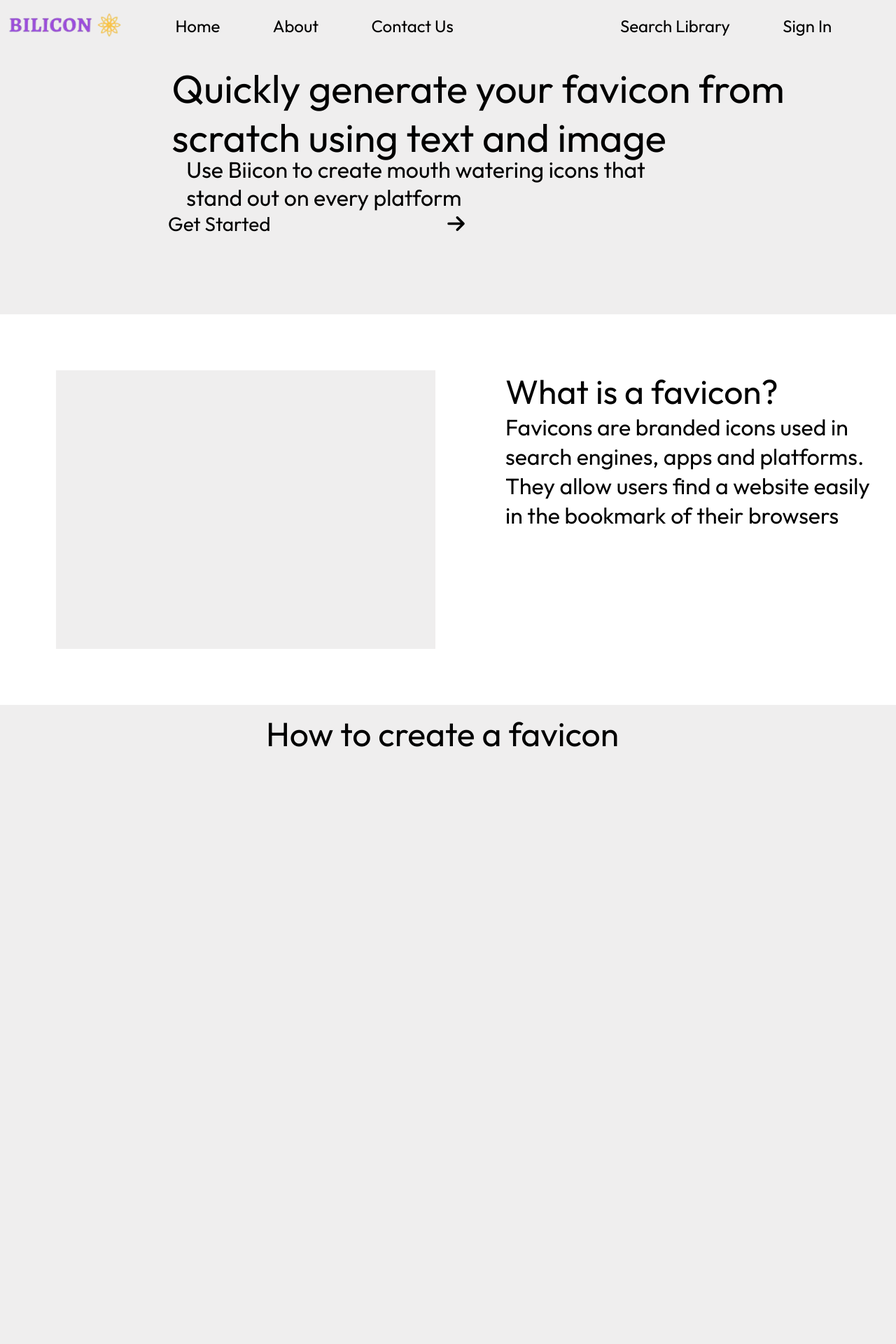
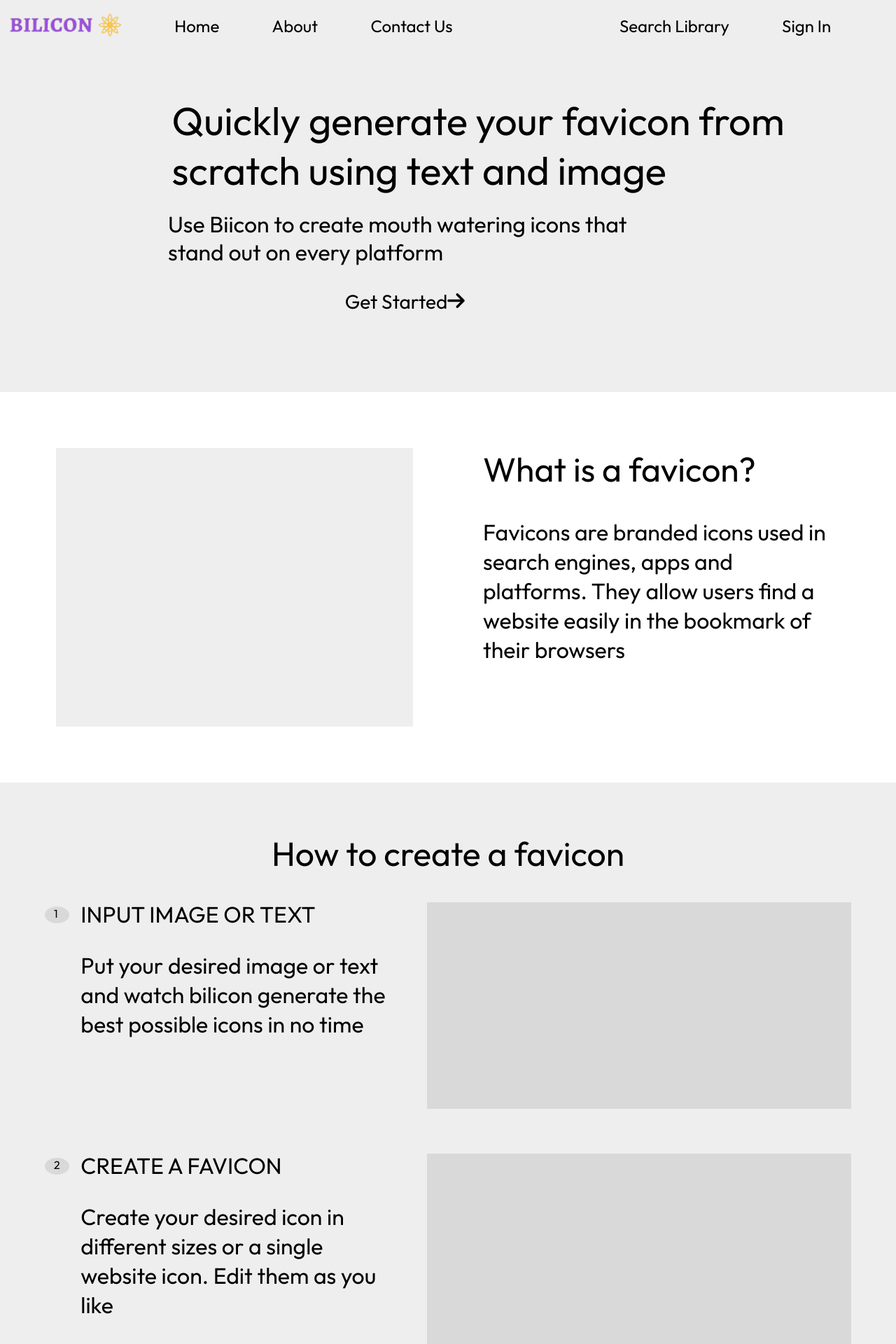
Before and after one commit to zuri-training/Team-Spoonbill2, a web app: file Public/index.html in a window 1280 px wide. Shown: the top 1920 px of the page at 70% size. Before the commit the page ends 1067 px from the top, so only its background shows below. Run offline with its HTML, style and script files only (its server is not run), Linux system fonts and the light colour scheme; some libraries are stand-ins or nearby versions.

Commit message:
Update...

```diff
--- a/Public/css/styles.css
+++ b/Public/css/styles.css
@@ -3,10 +3,11 @@
     src: url(Outfit-Regular.ttf);
 }
 
-* {
+body {
     margin: auto;
     padding: auto;
     font-family: Outfit;
+    box-sizing: border-box;
 }
 
 /*navigation*/
@@ -94,6 +95,9 @@ nav a {
 }
 
 .Section1 a {
+    color: #000000;
+    text-decoration: none;
+    cursor: pointer;
     font-size: 28px;
     font-weight: 500;
     line-height: 35px;
@@ -125,7 +129,6 @@ nav a {
 .box2 {
     width: 734px;
     height: 398px;
-    margin-right: -4em;
 }
 
 .box2 h2 {
@@ -148,16 +151,79 @@ nav a {
 /*Third Section*/
 
 .Section3 {
-    padding: 0.7em 18em 7em 17em;
     letter-spacing: 0em;
     color: #000000;
     background-color: #EFEEEE;
+    padding: 2em 4em;
 }
 
-.Section3 h2 {
+.Section3 h1 {
     font-size: 48px;
     font-weight: 500;
     line-height: 60px;
     letter-spacing: 0em;
     text-align: center;
 }
+
+.first {
+    display: flex;
+    align-items: center;
+    justify-content: center;
+    margin-bottom: 4em;
+}
+
+.box1-1 {
+    width: 600px;
+    height: 295px;
+}
+
+.box1-2 {
+    width: 734px;
+    height: 295px;
+    background-color: #D9D9D9;
+}
+
+.box1-1 h2 {
+    font-size: 32px;
+    font-weight: 500;
+    line-height: 40px;
+    letter-spacing: 0em;
+    text-align: left;
+    margin-top: -.1em;
+}
+
+.box1-1 p {
+    font-size: 32px;
+    font-weight: 300;
+    line-height: 42px;
+    letter-spacing: 0em;
+    text-align: left;
+    width: 90%
+}
+
+.circle {
+    background-color: #D9D9D9;
+    margin-top: -16.2em;
+    margin-right: 1em;
+    border-radius: 50%;
+    width: 40px;
+    height: 24px;
+    padding-left: 13px;
+    box-sizing: border-box;
+}
+
+/*Fourth Section*/
+
+.Section4 {
+    letter-spacing: 0em;
+    color: #000000;
+    padding: 2em 4em;
+}
+
+.Section4 h1 {
+    font-size: 48px;
+    font-weight: 500;
+    line-height: 60px;
+    letter-spacing: 0em;
+    text-align: center;
+}
--- a/Public/index.html
+++ b/Public/index.html
@@ -31,7 +31,7 @@
     <section class="Section1">
         <h1>Quickly generate your favicon from scratch using text and image</h1>
         <p>Use Biicon to create mouth watering icons that stand out on every platform</p>
-        <a>Get Started <i class="fa-sharp fa-solid fa-arrow-right"></i></a>
+        <a href="#">Get Started <i class="fa-sharp fa-solid fa-arrow-right"></i></a>
     </section>
     <section class="Section2">
         <div class="box1"></div>
@@ -42,7 +42,35 @@
         </div>
     </section>
     <section class="Section3">
-        <div><h2>How to create a favicon</h2></div>
+        <h1>How to create a favicon</h1>
+        <div class="first">
+            <div class="circle">1</div>
+            <div class="box1-1">
+                <h2>INPUT IMAGE OR TEXT</h2>
+                <p>Put your desired image or text and watch bilicon generate the best possible icons in no time</p>
+            </div>
+            <div class="box1-2"></div>
+        </div>
+        <div class="first">
+            <div class="circle">2</div>
+            <div class="box1-1">
+                <h2>CREATE A FAVICON</h2>
+                <p>Create your desired icon in different sizes or a single website icon. Edit them as you like</p>
+            </div>
+            <div class="box1-2"></div>
+        </div>
+        <div class="first">
+            <div class="circle">3</div>
+            <div class="box1-1">
+                <h2>SAVE AND DOWNLOAD</h2>
+                <p>Download your file in the right format (PNG) to your computer.
+                    Now you can add them to your website or any other platform</p>
+            </div>
+            <div class="box1-2"></div>
+        </div>
+    </section>
+    <section class="Section4">
+        <h1>Why Bilicon?</h1>
     </section>
 </body>
 </html>
```
